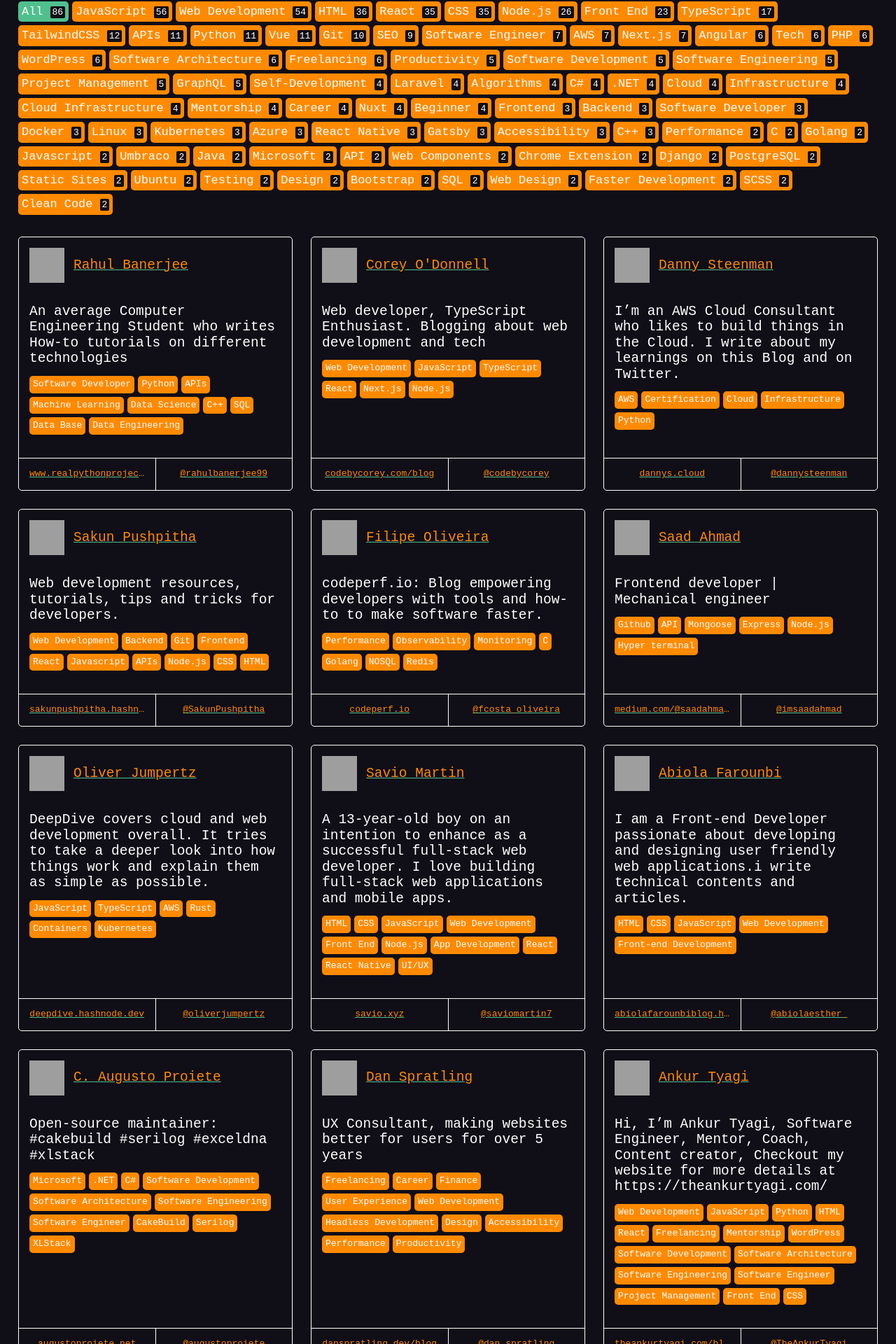
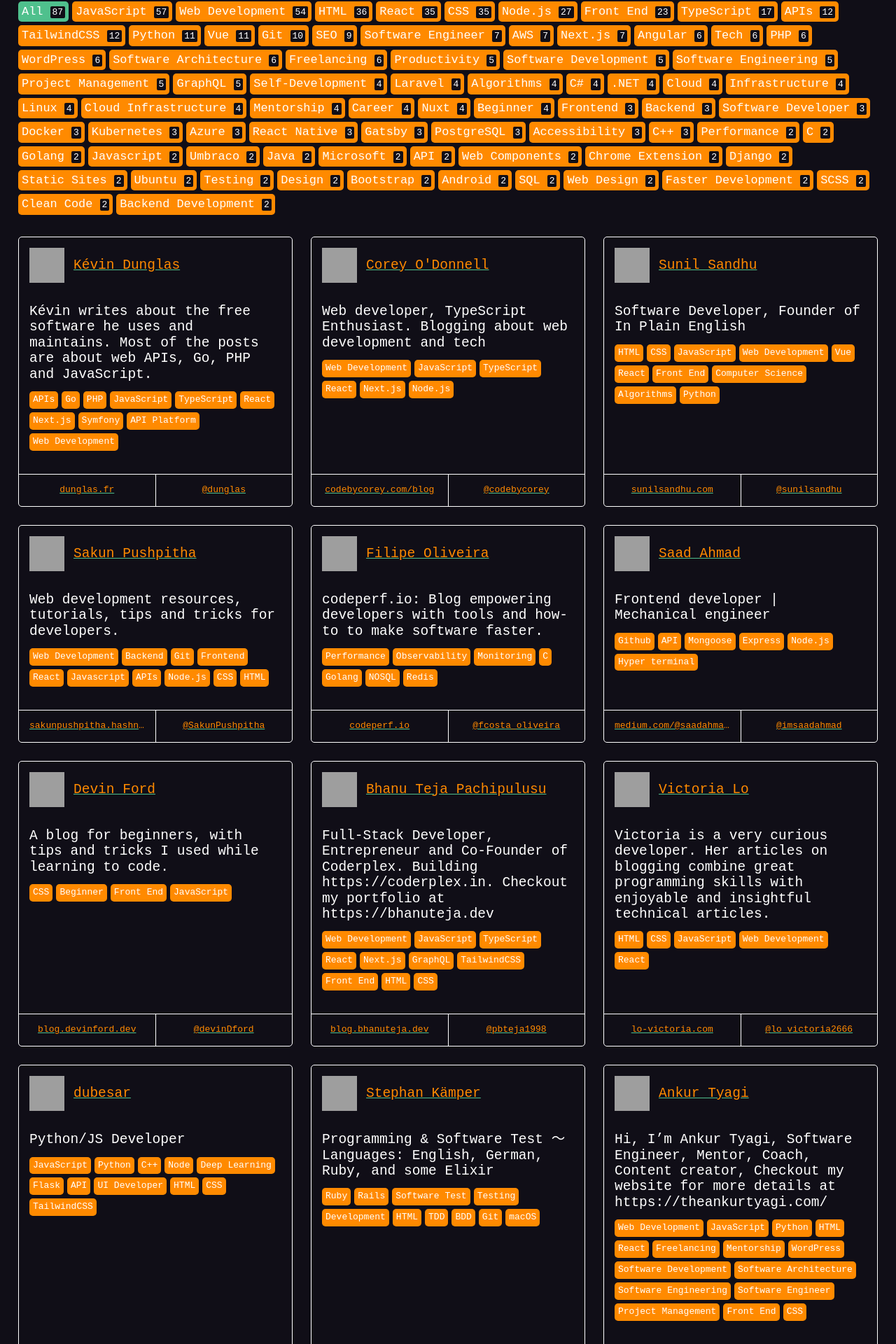
Before and after one commit to markodenic/awesome-tech-blogs, a Nuxt app: page / in a window 1280 px wide. Shown: the part 264-2184 px from the top of the page at 70% size. Built offline with nearby package versions, Linux system fonts and the light colour scheme; grey boxes are pictures that could not be loaded.

Commit message:
Update data.js

```diff
--- a/data.js
+++ b/data.js
@@ -115,6 +115,23 @@ module.exports = [
       'WordPress',
       'Software Development',
       'Software Architecture',
+    ]
+  },
+  {
+    name: 'Alberto Bonacina',
+    description: 'Proud Software Engineer, Flutter enthusiast and Free Software activist',
+    url: 'https://blog.albertobonacina.com/',
+    twitter: 'polilluminato',
+    tags: [
+      'Flutter',
+      'Dart',
+      'Android',
+      'Linux',
+      'Node.js',
+      'APIs',
+      'JavaScript',
+      'Backend Development',
+      'PostgreSQL',
     ]
   },
   {
```
